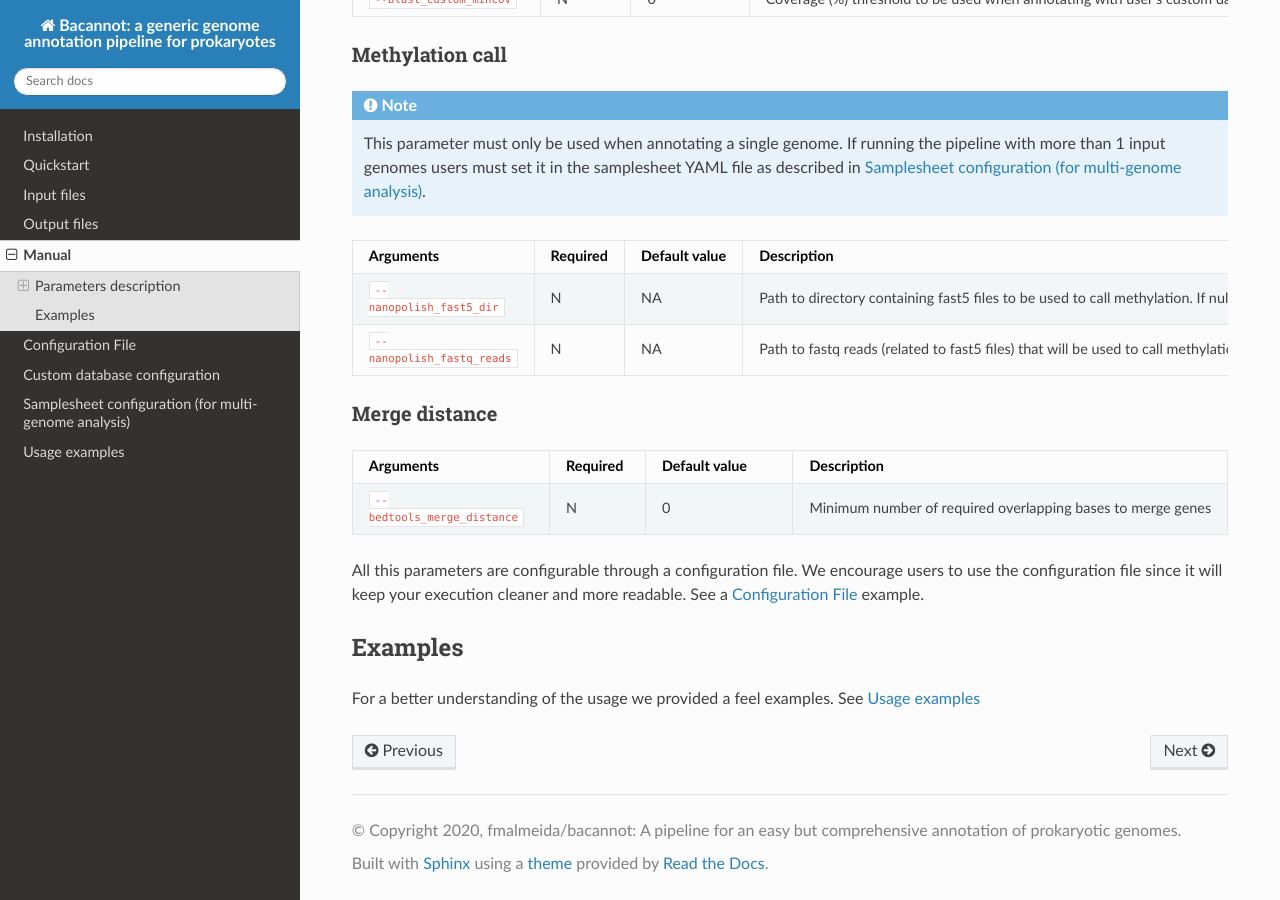
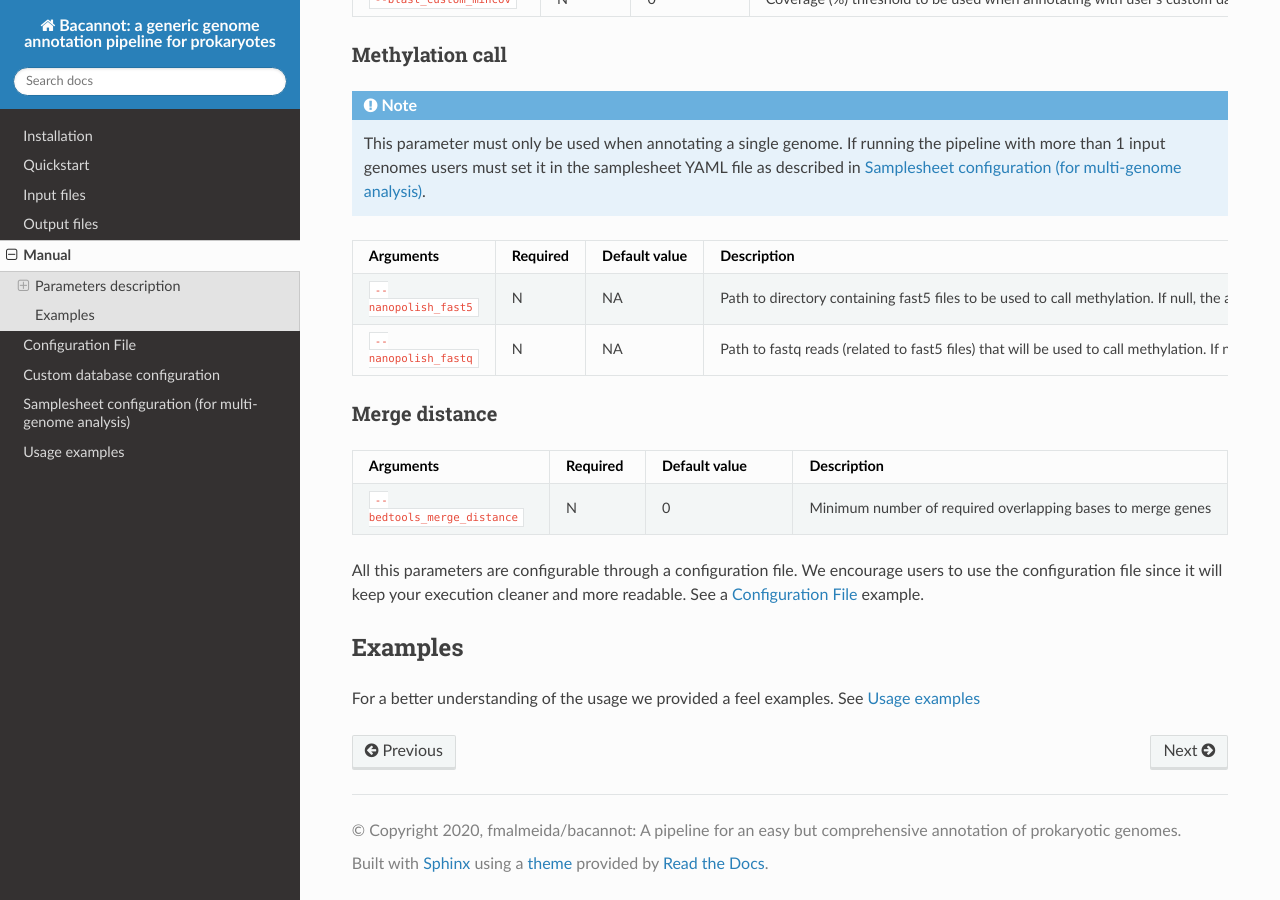
Before and after one commit to fmalmeida/bacannot, a Sphinx documentation site: the page built from docs/manual.rst, in a window 1280 px wide and 900 px high, scrolled down 2837 px. Built offline with Sphinx 7.4.7 and the Read the Docs theme 2.0.0, drawn with Linux system fonts in a browser that asks for light colours.

Commit message:
Update manual.rst

```diff
--- a/docs/manual.rst
+++ b/docs/manual.rst
@@ -302,12 +302,12 @@ Methylation call
      - Default value
      - Description
 
-   * - ``--nanopolish_fast5_dir``
+   * - ``--nanopolish_fast5``
      - N
      - NA
      - Path to directory containing fast5 files to be used to call methylation. If null, the analysis will be skipped
 
-   * - ``--nanopolish_fastq_reads``
+   * - ``--nanopolish_fastq``
      - N
      - NA
      - Path to fastq reads (related to fast5 files) that will be used to call methylation. If null, the analysis will be skipped
```
